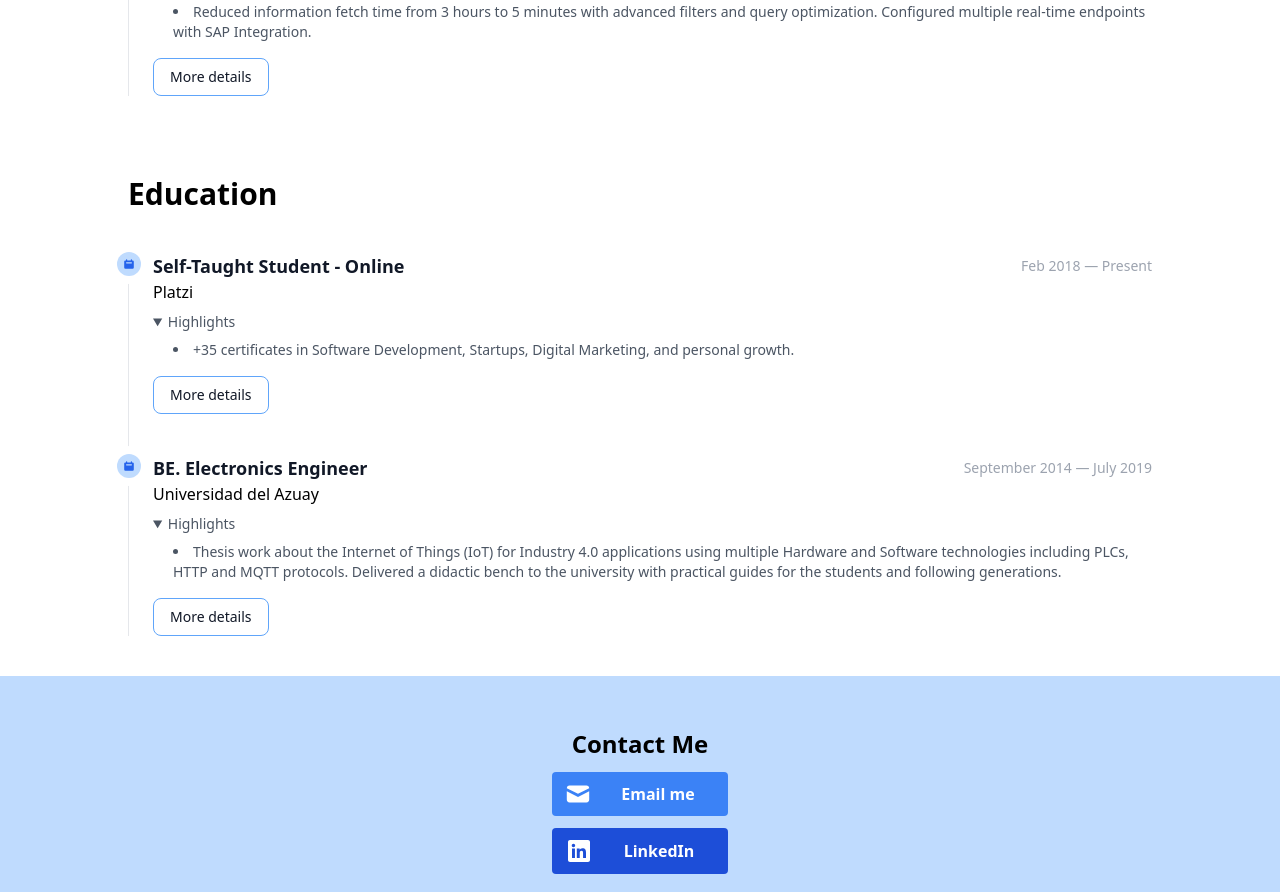
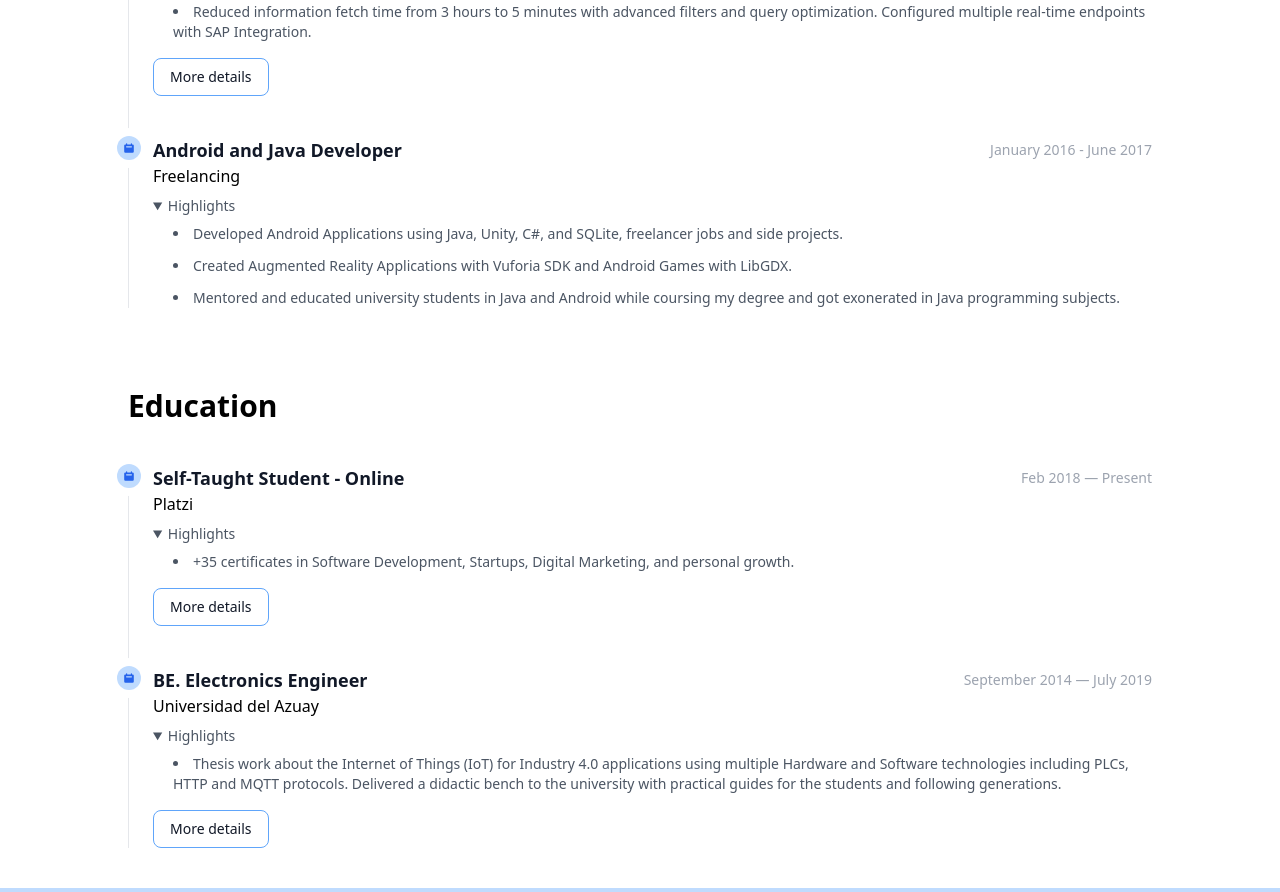
Before and after one commit to Ivanfvj/portfolio, a Next.js app: page /timeline in a window 1280 px wide. Shown: the part 1880-2772 px from the top of the page. Built offline with nearby package versions, Linux system fonts and the light colour scheme.

Commit message:
[ADD] - Added Android and Java Developer, Freelancing experience on timeline

```diff
--- a/pages/timeline.tsx
+++ b/pages/timeline.tsx
@@ -192,6 +192,33 @@ const TimelinePage = () => {
               </ul>
             </details>
           </TimelineItem>
+          <TimelineItem
+            title="Android and Java Developer"
+            subtitle="Freelancing"
+            time="January 2016 - June 2017"
+            // button={{
+            //   url: "/projects/eljuri",
+            // }}
+          >
+            <details open={openDetails}>
+              <summary className="cursor-pointer">Highlights</summary>
+              <ul className="list-disc list-inside ml-5 space-y-3 mt-2">
+                <li>
+                  Developed Android Applications using Java, Unity, C#, and
+                  SQLite, freelancer jobs and side projects.
+                </li>
+                <li>
+                  Created Augmented Reality Applications with Vuforia SDK and
+                  Android Games with LibGDX.
+                </li>
+                <li>
+                  Mentored and educated university students in Java and Android
+                  while coursing my degree and got exonerated in Java
+                  programming subjects.
+                </li>
+              </ul>
+            </details>
+          </TimelineItem>
         </Timeline>
       </section>
       <section className="my-10 mt-20 px-5 lg:px-0 max-w-5xl mx-auto">
```
